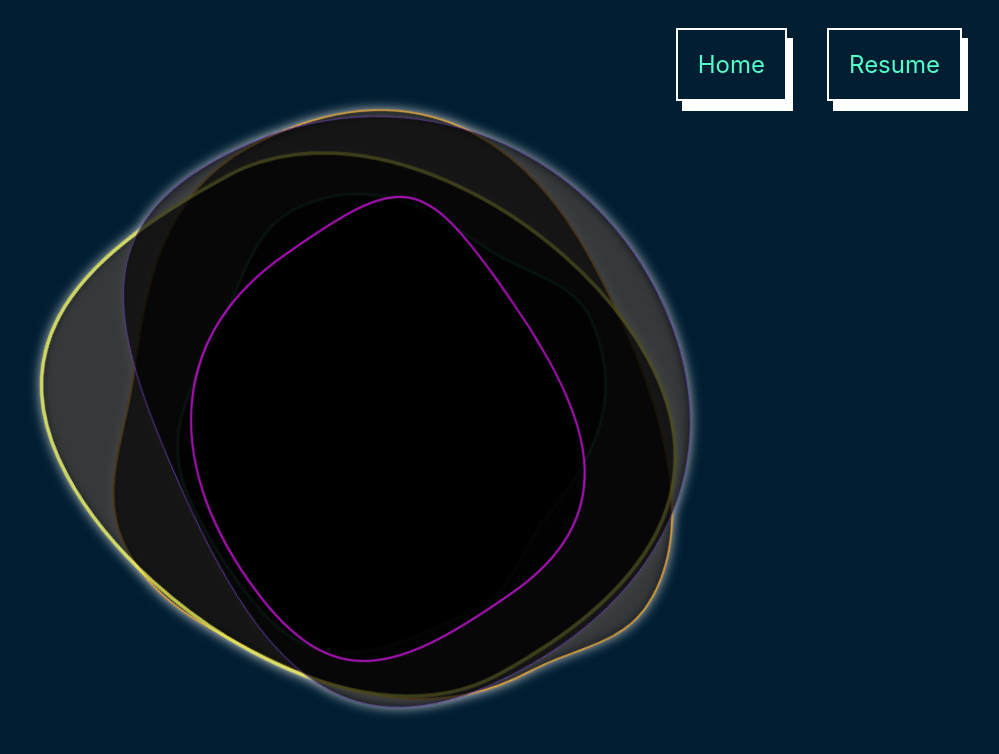
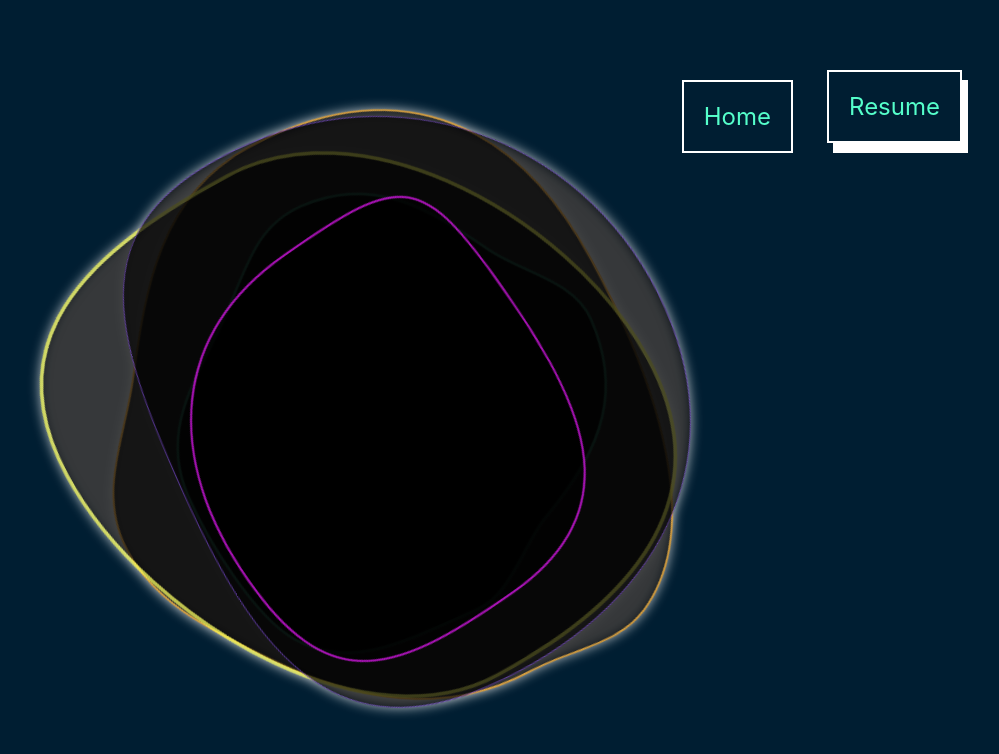
Before and after one commit to namfal/portfolio, a Vue app: page / in a window 1280 px wide. In both pictures the pointer is over the link "Home". Shown: the top 754 px of the page, without its empty margins (248-1247 px from the left). Built offline with nearby package versions, Linux system fonts and the light colour scheme.

Commit message:
added hover effect to the nav links

```diff
--- a/src/components/Navigation.vue
+++ b/src/components/Navigation.vue
@@ -21,6 +21,7 @@
     }
 
     .link {
+        display: inline-block;
         color: @mint;
         text-decoration: none;
         margin: 20px;
@@ -29,6 +30,11 @@
         padding: 20px;
         box-shadow: 6px 10px 0 0 white;
         transition: all 200ms ease-in-out;
+
+        &:hover {
+            transform: translate(6px, 10px);
+            box-shadow: none;
+        }
     }
 
 
```
